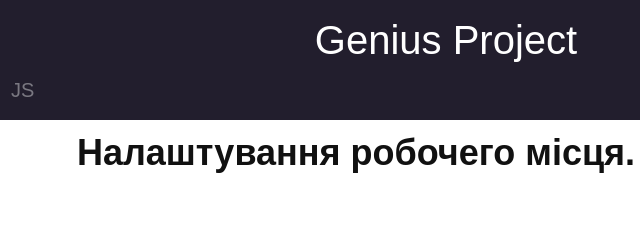
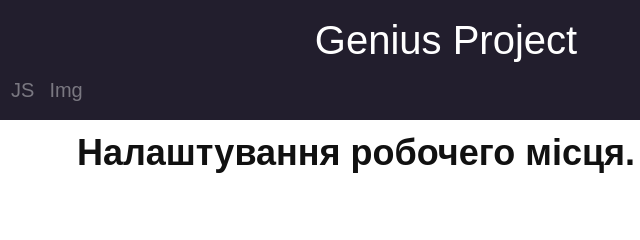
Before and after one commit to ValeriyLalo/Genius-project, a plain HTML site: page index.html in a window 1280 px wide. Shown: the top 240 px of the page, 219-859 px from the left. Drawn offline with Linux system fonts and the light colour scheme.

Commit message:
add nav__link name to index.html

```diff
--- a/index.html
+++ b/index.html
@@ -30,6 +30,9 @@
 						<li class="nav__item">
 							<a class="nav__link" href="#">JS</a>
 						</li>
+						<li class="nav__item">
+							<a class="nav__link" href="#">Img</a>
+						</li>
 					</ul>
 				</nav>
 			</div>
```
